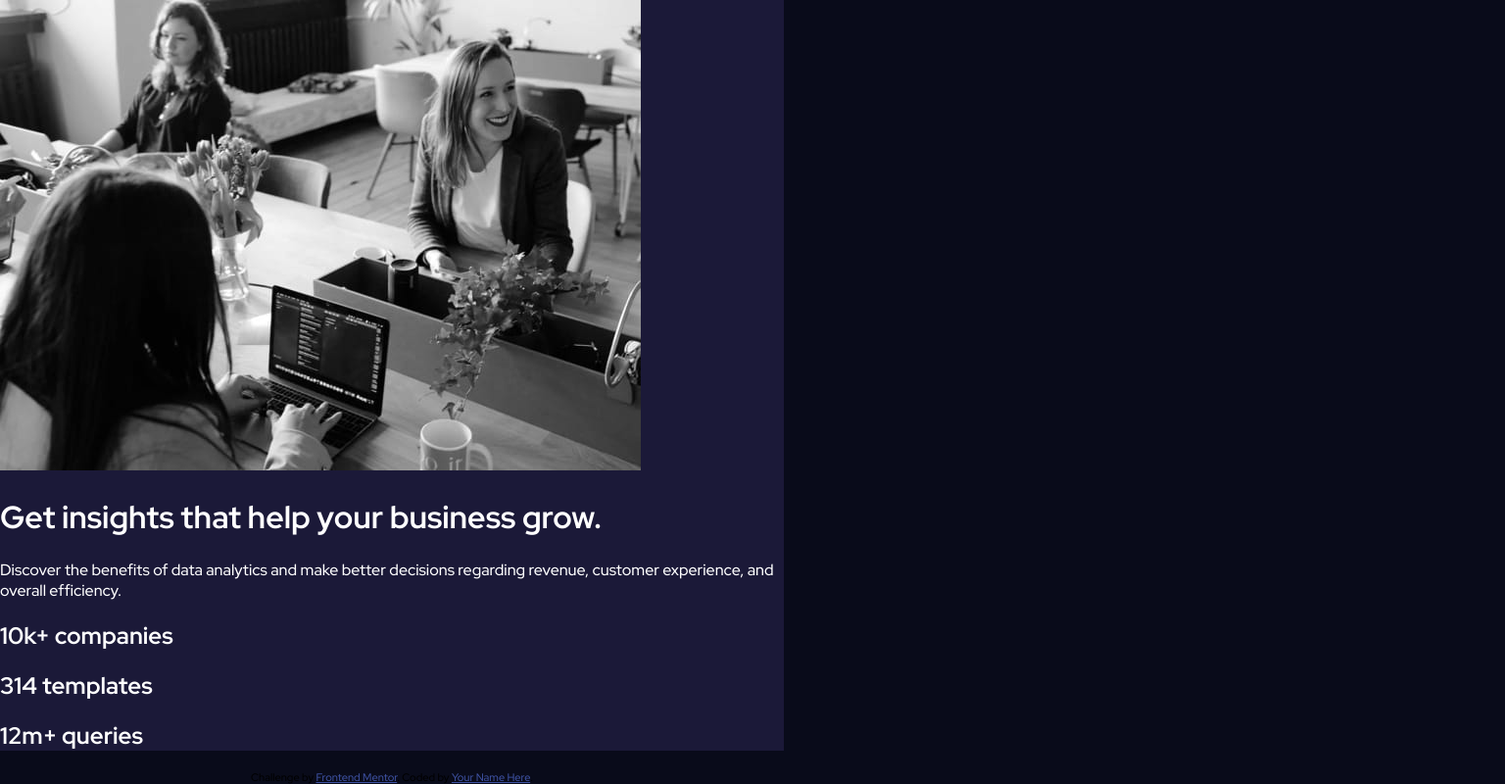
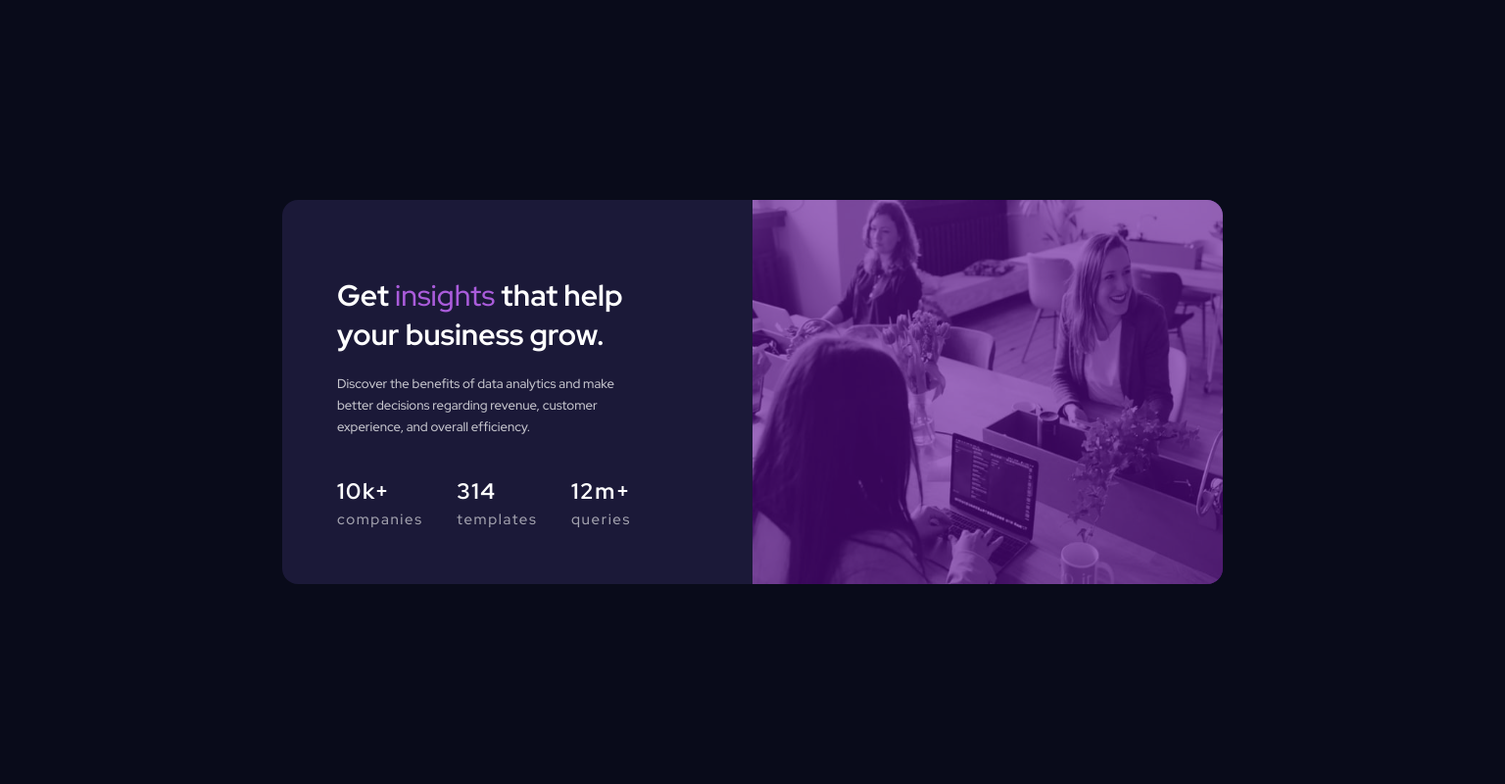
Before and after one commit to jabrayilzadeali/Stats-preview-card-component-by-frontendmentor, a plain HTML site: page index.html in a window 1536 px wide. Shown: the whole page at 98% size. Drawn offline with Linux system fonts and the light colour scheme.

Commit message:
Code finished

```diff
--- a/index.html
+++ b/index.html
@@ -19,15 +19,14 @@
 
 
   <!-- Feel free to remove these styles or customise in your own stylesheet 👍 -->
-  <style>
-    .attribution { font-size: 11px; text-align: center; }
-    .attribution a { color: hsl(228, 45%, 44%); }
-  </style>
 </head>
 <body>
 
 	<main>
-		<img src="/images/image-header-mobile.jpg" alt="image">
+		<div class="img-background item">
+			<img class="img" src="/images/image-header-mobile.jpg" alt="image">
+		</div>
+		<div class="content item">
 			<h1>Get <span class="insights">insights</span> that help your business grow.</h1>
 
 			<p>
@@ -38,15 +37,24 @@
 			</p>
 
 			<div class="score">
-			<h2>10k+ <span>companies</span></h2>
-			<h2>314 <span>templates</span></h2>
-			<h2>12m+ <span>queries</span></h2>
+				<!-- <h2>10k+ <span class="stat-name">companies</span></h2>
+				<h2>314 <span class="stat-name">templates</span></h2>
+				<h2>12m+ <span class="stat-name">queries</span></h2> -->
+				<div class="stat-name">
+					<h2>10k+</h2>
+					<span class="stat-name">companies</span>
+				</div>
+				<div class="stat-name">
+					<h2>314</h2>
+					<span class="stat-name">templates</span>
+				</div>
+				<div class="stat-name">
+					<h2>12m+</h2>
+					<span class="stat-name">queries</span>
+				</div>
+			</div>
 		</div>
 	</main>
 
-  <div class="attribution">
-    Challenge by <a href="https://www.frontendmentor.io?ref=challenge" target="_blank">Frontend Mentor</a>.
-    Coded by <a href="#">Your Name Here</a>.
-  </div>
 </body>
 </html>
--- a/style/style.css
+++ b/style/style.css
@@ -1,27 +1,168 @@
 :root {
+	--Very-dark-blue-main-background: hsl(233, 47%, 7%);
+	--Dark-desaturated-blue-card-background: hsl(244, 38%, 16%);
+	--Soft-violet-accent: hsl(277, 64%, 61%);
+	--White-main-heading-stats: hsl(0, 0%, 100%);
+	--Slightly-transparent-white-main-paragraph: hsla(0, 0%, 100%, 0.75);
+	--Slightly-transparent-white-stat-headings: hsla(0, 0%, 100%, 0.6);
+}
 
-	--Very-dark-blue: hsl(233, 47%, 7%);
-	--Dark-desaturated-blue: hsl(244, 38%, 16%);
-	--Soft-violet: hsl(277, 64%, 61%);
+* {
+	box-sizing: border-box;
+}
 
-
-	--White: hsl(0, 0%, 100%);
-	--Slightly-transparent-white: hsla(0, 0%, 100%, 0.75);
-	--Slightly-transparent-white: hsla(0, 0%, 100%, 0.6);
-}
 body {
 	font-family: 'Inter', sans-serif;
 	font-family: 'Lexend Deca', sans-serif;
 	font-family: 'Overpass', sans-serif;
 	font-family: 'Red Hat Display', sans-serif;
 
-	background-color: var(--Very-dark-blue);
+	font-size: 15px;
+	background-color: var(--Very-dark-blue-main-background);
 
-	width: 100vh;
+	width: auto;
+	height: 100vh;
+	display: flex;
+	justify-content: center;
+	align-items: center;
 	margin: 0;
 }
 
+p {
+	color: var(--Slightly-transparent-white-main-paragraph)
+}
+
 main {
-	background-color: var(--Dark-desaturated-blue);
-	color: var(--White);
+	background-color: var(--Dark-desaturated-blue-card-background);
+	color: var(--White-main-heading-stats);
+	width: 375px;
+	border-radius: 1rem;
+	text-align: center;
 }
+
+img {
+	width: 100%;
+}
+
+.img-background {
+	background-color: hsl(276, 89%, 31%);
+	height: 275px;
+}
+
+img,
+.img-background {
+	border-radius: 1rem 1rem 0 0;
+}
+
+.img {
+	opacity: 0.4;
+}
+
+.content {
+	padding: 3.5rem;
+}
+
+.insights {
+	color: var(--Soft-violet-accent);
+}
+
+.stat-name {
+	margin-top: -15px;
+	letter-spacing: .1rem;
+	color: var(--Slightly-transparent-white-stat-headings);
+	display: block;
+}
+
+span {
+	font-weight: normal;
+}
+
+h2 {
+	margin-top: 40px;
+	color: white;
+}
+
+@media (min-width: 1440px) {
+	main {
+		display: grid;
+		grid-template-columns: repeat(2, 1fr);
+		/* flex-direction: row-reverse; */
+		width: 960px;
+		text-align: left;
+	}
+
+	.img-background {
+		width: 100%;
+		height: 100%;
+		order: 1;
+		/* object-fit: contain; */
+	}
+
+	img {
+		height: 100%;
+	}
+
+	img,
+	.img-background {
+		border-radius: 0 1rem 1rem 0;
+	}
+
+
+	/* .item {
+		flex-basis: 0;
+		flex-grow: 1;
+	} */
+
+	.content {
+		box-sizing: border-box;
+		padding-right: 4rem;
+	}
+
+	.content p {
+		width: 290px;
+		font-size: .82rem;
+		line-height: 1.4rem;
+	}
+
+	.score {
+		display: flex;
+		width: 300px;
+		justify-content: space-between;
+	}
+
+
+	/* .item {
+	}
+
+	img {
+		max-width: 100%;
+	}
+
+	.img-background {
+		max-height: 468px;
+	} */
+
+	/* .item {
+		flex-grow: 1;
+		width: 720px;
+	}
+
+	.content {
+		padding: 3.5rem;
+	}
+
+	img {
+		width: 100%;
+	}
+
+	.img-background {
+		height: 100%;
+		object-fit: cover;
+	}
+
+	.score {
+		display: flex;
+		justify-content: space-around;
+	} */
+
+}
```
Also changed, not shown: design/desktop_screenshot.png (added), design/mobile_screenshot.png (added), 2 other files. Lines whose indentation alone changed are shown as unchanged.
